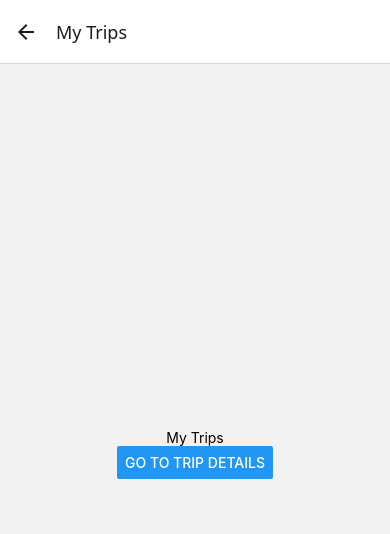
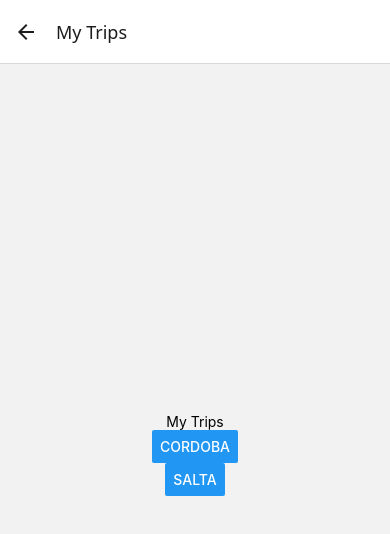
Before and after one commit to acolote1998/Expo-React-Practice, a React Native app: screen / in a window 390 px wide. Both pictures are taken after a click on the button "GO TO MY TRIPS". Shown: the top 534 px of the page. Built offline with nearby package versions, Linux system fonts and the light colour scheme.

Commit message:
adding navigation to a specific trip

```diff
--- a/App.tsx
+++ b/App.tsx
@@ -16,16 +16,20 @@ const HomeScreen = ({ navigation }: any) => (
 const ProfileScreen = ({ navigation }: any) => (
   <View style={{ flex: 1, justifyContent: "center", alignItems: "center" }}>
     <Text>My Trips</Text>
-    <Button
-      title="Go to Trip Details"
-      onPress={() => navigation.navigate("Trip Details")}
-    />
+    <Button title="Cordoba" onPress={() => navigation.navigate("Cordoba")} />
+    <Button title="Salta" onPress={() => navigation.navigate("Salta")} />
   </View>
 );
 
-const TripDetailsScreen = () => (
+const CordobaScreen = () => (
   <View style={{ flex: 1, justifyContent: "center", alignItems: "center" }}>
-    <Text>Details Screen</Text>
+    <Text>Cordoba Screen</Text>
+  </View>
+);
+
+const SaltaScreen = () => (
+  <View style={{ flex: 1, justifyContent: "center", alignItems: "center" }}>
+    <Text>Salta Screen</Text>
   </View>
 );
 
@@ -36,7 +40,8 @@ const App = () => (
     <Stack.Navigator screenOptions={{ headerShown: true }}>
       <Stack.Screen name="Home" component={HomeScreen} />
       <Stack.Screen name="My Trips" component={ProfileScreen} />
-      <Stack.Screen name="Trip Details" component={TripDetailsScreen} />
+      <Stack.Screen name="Cordoba" component={CordobaScreen} />
+      <Stack.Screen name="Salta" component={SaltaScreen} />
     </Stack.Navigator>
   </NavigationContainer>
 );
```
